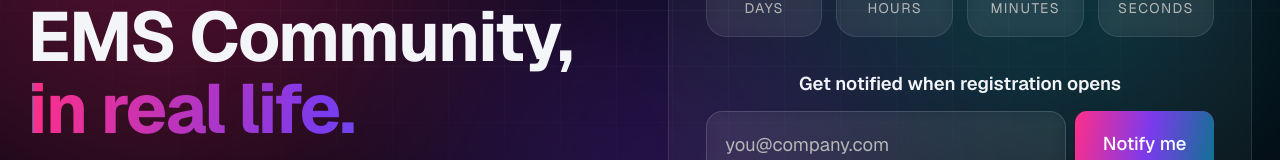
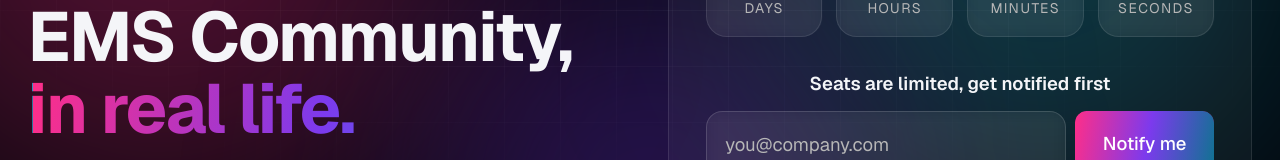
Before and after one commit to Microsoft-EMS-Community/msems-landing, a Next.js app: page / in a window 1280 px wide. Shown: the part 289-449 px from the top of the page. Built offline with nearby package versions, Linux system fonts and the light colour scheme; no server answers; the database is empty.

Commit message:
copy(hero): signup heading -> 'Seats are limited, get notified first' (drops the registration-opens repetition)

```diff
--- a/src/app/page.tsx
+++ b/src/app/page.tsx
@@ -169,7 +169,7 @@ export default async function Home() {
 
                 <div id="signup-top" className="mt-7 scroll-mt-24">
                   <p className="mb-3 text-base font-semibold text-foreground">
-                    Get notified when registration opens
+                    Seats are limited, get notified first
                   </p>
                   <NotifyForm />
                   <p className="mt-3 text-sm text-muted-foreground">
```
